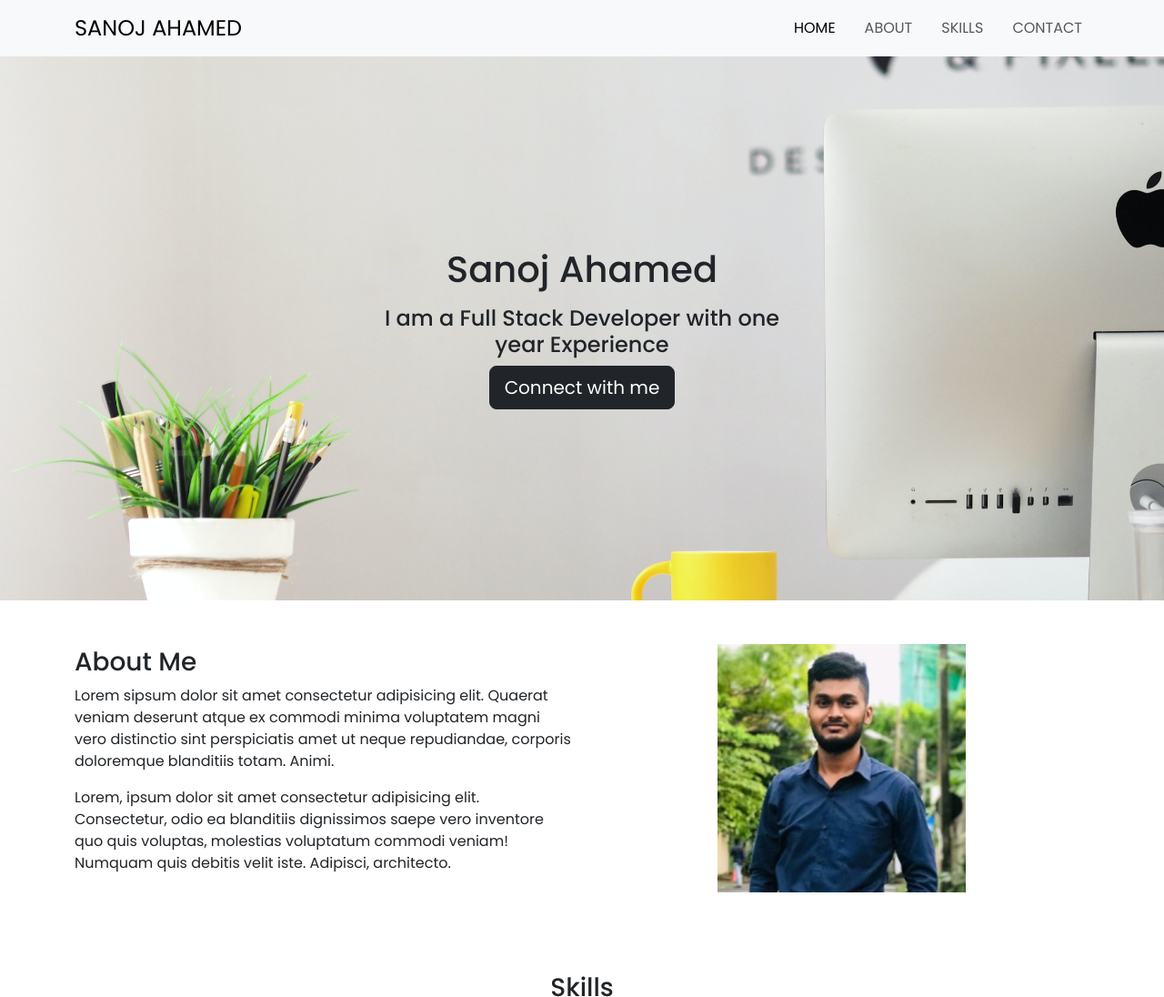
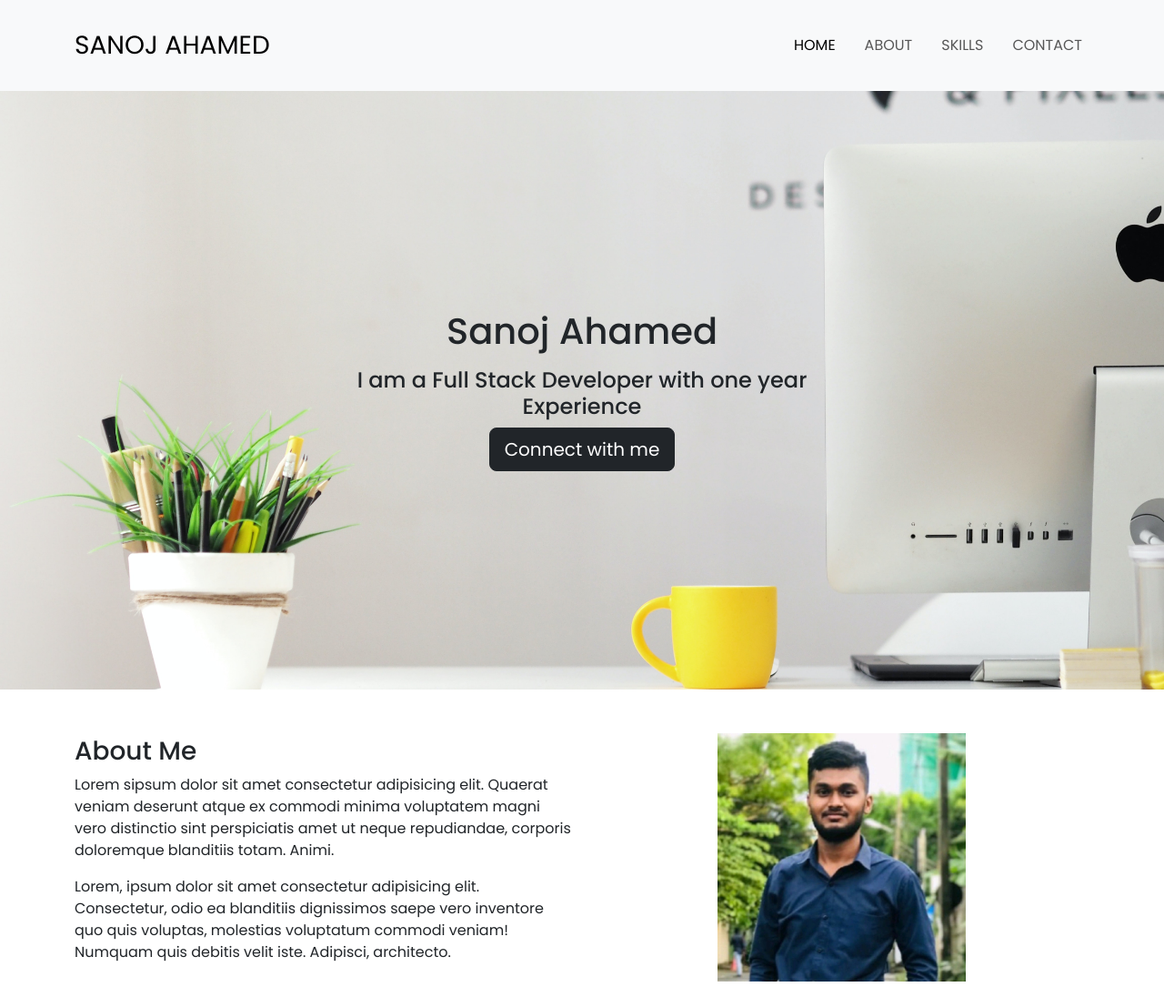
Before and after one commit to SanojAhamed/Portfolio-Using-Bootstrap, a plain HTML site: page index.html in a window 1280 px wide. Shown: the top 1096 px of the page at 91% size. Drawn offline with nearby package versions, Linux system fonts and the light colour scheme.

Commit message:
Code Update

```diff
--- a/css/style.css
+++ b/css/style.css
@@ -6,9 +6,9 @@
 
 .banner {
     background-image: url(/images/background.jpg);
-    padding: 210px;
     background-repeat: no-repeat;
     background-size: cover;
+    padding: 240px 0;
 }
 
 .skills-padding {
--- a/index.html
+++ b/index.html
@@ -16,9 +16,9 @@
 </head>
 
 <body>
-  <nav class="navbar navbar-expand-lg bg-body-tertiary py-2 text-uppercase boder-bottom border-light-subtle sticky-top">
+  <nav class="navbar navbar-expand-lg bg-body-tertiary py-4 text-uppercase boder-bottom border-light-subtle sticky-top">
     <div class="container">
-      <a class="navbar-brand fs-4" href="#">Sanoj Ahamed</a>
+      <a class="navbar-brand fs-3" href="#">Sanoj Ahamed</a>
       <button class="navbar-toggler" type="button" data-bs-toggle="collapse" data-bs-target="#navbarSupportedContent"
         aria-controls="navbarSupportedContent" aria-expanded="false" aria-label="Toggle navigation">
         <span class="navbar-toggler-icon"></span>
```
Also changed, not shown: images/bootstrap-logo.png (added), images/css-logo.png (added), images/java-logo.png (added), images/js-logo.png (added).
